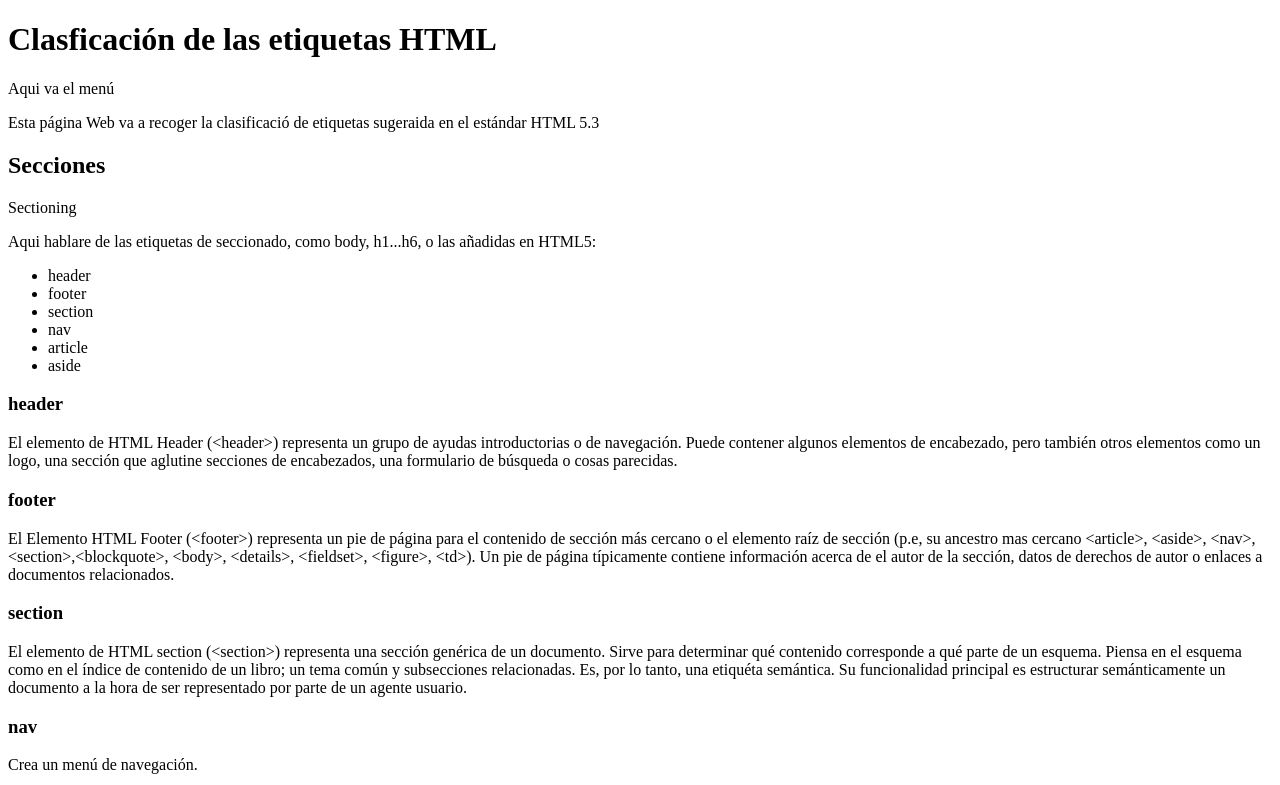
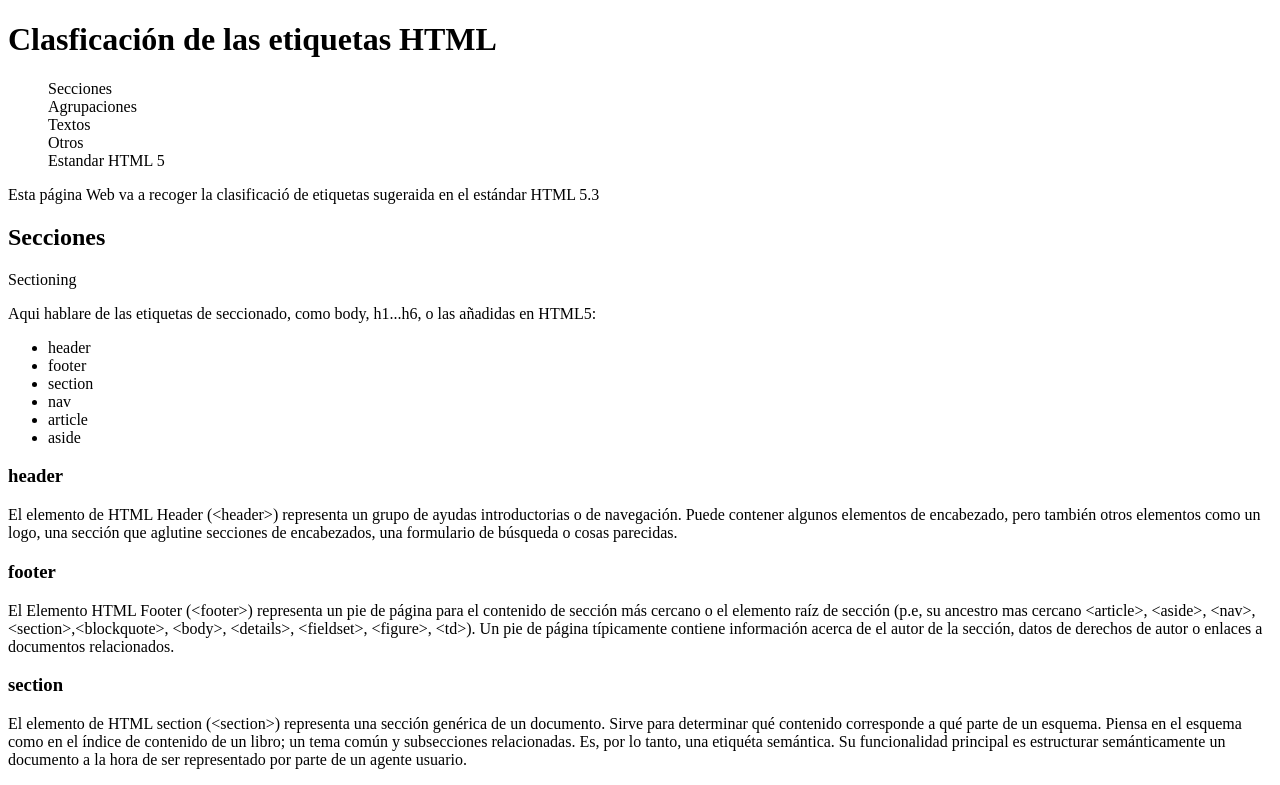
Before and after one commit to CFTIC-Getafe/Curso_Web, a website: page etiquetas.html in a window 1280 px wide. Shown: the top 785 px of the page. Drawn offline with Linux system fonts and the light colour scheme.

Commit message:
Etiquetas HTML -  Continuacion

```diff
--- /dev/null
+++ b/css/etiquetas.css
@@ -0,0 +1,7 @@
+nav ol, nav ul {
+    list-style: none;
+}
+nav a {
+     text-decoration: none;
+     color: inherit;
+ }
--- /dev/null
+++ b/css/reset.css
@@ -0,0 +1,48 @@
+/* http://meyerweb.com/eric/tools/css/reset/
+   v2.0 | 20110126
+   License: none (public domain)
+*/
+
+html, body, div, span, applet, object, iframe,
+h1, h2, h3, h4, h5, h6, p, blockquote, pre,
+a, abbr, acronym, address, big, cite, code,
+del, dfn, em, img, ins, kbd, q, s, samp,
+small, strike, strong, sub, sup, tt, var,
+b, u, i, center,
+dl, dt, dd, ol, ul, li,
+fieldset, form, label, legend,
+table, caption, tbody, tfoot, thead, tr, th, td,
+article, aside, canvas, details, embed,
+figure, figcaption, footer, header, hgroup,
+menu, nav, output, ruby, section, summary,
+time, mark, audio, video {
+	margin: 0;
+	padding: 0;
+	border: 0;
+	font-size: 100%;
+	font: inherit;
+	vertical-align: baseline;
+}
+/* HTML5 display-role reset for older browsers */
+article, aside, details, figcaption, figure,
+footer, header, hgroup, menu, nav, section {
+	display: block;
+}
+body {
+	line-height: 1;
+}
+ol, ul {
+	list-style: none;
+}
+blockquote, q {
+	quotes: none;
+}
+blockquote:before, blockquote:after,
+q:before, q:after {
+	content: '';
+	content: none;
+}
+table {
+	border-collapse: collapse;
+	border-spacing: 0;
+}
--- a/etiquetas.html
+++ b/etiquetas.html
@@ -4,6 +4,8 @@
     <meta charset="UTF-8">
     <meta name="viewport" content="width=device-width, initial-scale=1.0">
     <link rel="shortcut icon" href="alien.ico" type="image/x-icon">
+    <!-- <link rel="stylesheet" href="./css/reset.css"> -->
+    <link rel="stylesheet" href="./css/etiquetas.css">
     <title>Etiquetas HTML</title>
 </head>
 <body>
@@ -24,10 +26,19 @@
     -->
     <header>
         <h1>Clasficación de las etiquetas HTML</h1>
-        <nav>Aqui va el menú</nav>
+        <nav>
+            <ol>
+                <li><a href="#secciones">Secciones</a></li>
+                <li><a href="#agrupaciones">Agrupaciones</a></li>
+                <li><a href="#textos">Textos</a></li>
+                <li><a href="#otras">Otros</a></li>
+                <li><a href="#estandar">Estandar HTML 5</a></li>
+            </ol>
+
+        </nav>
     </header>
     <p>Esta página Web va a recoger la clasificació de etiquetas sugeraida en el estándar HTML 5.3</p>
-    <section>
+    <section id="secciones">
         <header>
             <h2>Secciones</h2>
             <p>Sectioning</p>
@@ -67,14 +78,14 @@
         </section>
 
     </section>
-    <section>
+    <section id="agrupaciones">
         <header>
             <h2>Agrupaciones</h2>
             <p>Grouping</p>
         </header>
         <p>Aqui hablare de las etiquetas de agrupación como p, ul, ol..</p>
     </section>
-    <section>
+    <section id="textos">
         <header>
             <h2>Textos</h2>
             <p>Text-Level semantics & Edits</p>
@@ -82,13 +93,13 @@
         <p>Aqui hablare de las etiquetas deTextos (Text-Level semantics) y de la categoría Edits
         </p>
     </section>
-    <section>
+    <section id="otras">
         <header>
             <h2>Otras etiquetas</h2>
         </header>
         <p>Aquí hablare del resto de las etiquetas</p>
     </section>
-    <aside>
+    <aside id="estandar">
         <header>
             <h2>El estandar HTML 5.3</h2>
         </header>
```
